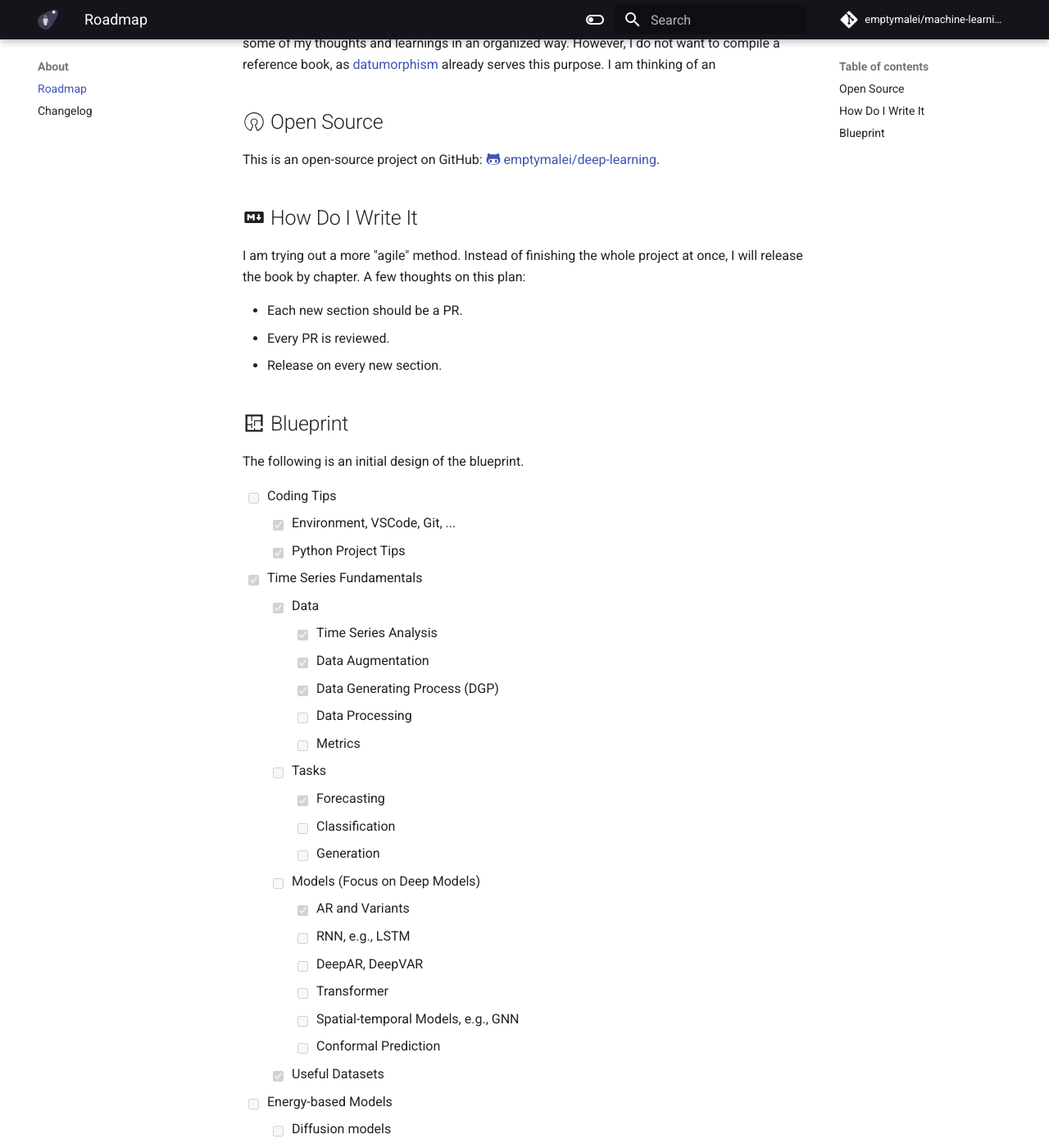
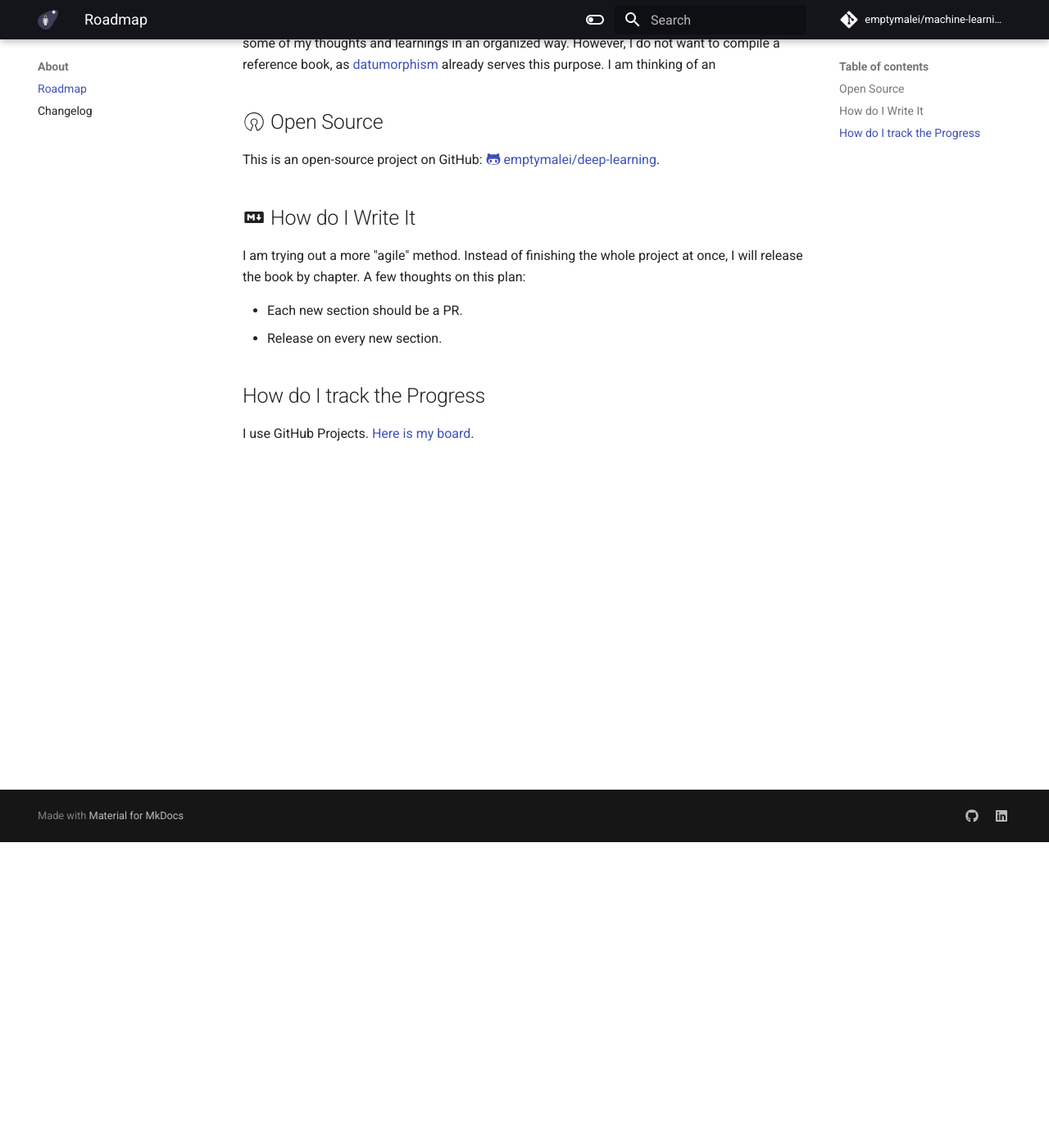
Before and after one commit to emptymalei/deep-learning, an MkDocs documentation site: the page built from dl/meta/roadmap.md, in a window 1280 px wide and 1400 px high, scrolled down 373 px. Shown: the whole window at 82% size. Built offline with MkDocs 1.6.1 and Material for MkDocs 9.7.7, drawn with Linux system fonts in a browser that asks for light colours; comment, search, counter and statistics services are not loaded; some of the changed text lies outside the part shown.

Commit message:
adjust blueprint

```diff
--- a/dl/meta/roadmap.md
+++ b/dl/meta/roadmap.md
@@ -12,44 +12,13 @@ I do not have a finished blueprint yet. But I have a framework in my mind: I wan
 This is an open-source project on GitHub: [:fontawesome-brands-github-alt: emptymalei/deep-learning](https://github.com/emptymalei/deep-learning).
 
 
-## :material-language-markdown: How Do I Write It
+## :material-language-markdown: How do I Write It
 
 I am trying out a more "agile" method. Instead of finishing the whole project at once, I will release the book by chapter. A few thoughts on this plan:
 
 - Each new section should be a PR.
-- Every PR is reviewed.
 - Release on every new section.
 
+## How do I track the Progress
 
-## :material-floor-plan: Blueprint
-
-The following is an initial design of the blueprint.
-
-- [ ] Coding Tips
-    - [x] Environment, VSCode, Git, ...
-    - [x] Python Project Tips
-- [x] Time Series Fundamentals
-    - [x] Data
-        - [x] Time Series Analysis
-        - [x] Data Augmentation
-        - [x] Data Generating Process (DGP)
-        - [ ] Data Processing
-        - [ ] Metrics
-    - [ ] Tasks
-        - [x] Forecasting
-        - [ ] Classification
-        - [ ] Generation
-    - [ ] Models (Focus on Deep Models)
-        - [x] AR and Variants
-        - [ ] RNN, e.g., LSTM
-        - [ ] DeepAR, DeepVAR
-        - [ ] Transformer
-        - [ ] Spatial-temporal Models, e.g., GNN
-        - [ ] Conformal Prediction
-    - [x] Useful Datasets
-- [ ] Energy-based Models
-    - [ ] Diffusion models
-- [ ] Self-supervised Learning
-- [ ] Graph Neural Networks
-- [ ] Spiking Neural Networks
-- [ ] NeuralODE
+I use GitHub Projects. [Here is my board](https://github.com/users/emptymalei/projects/7/views/1).
```
Also changed, not shown: dl/deep-learning-fundamentals/index.md (+0 -19 lines), dl/index.md (+56 -0 lines).
